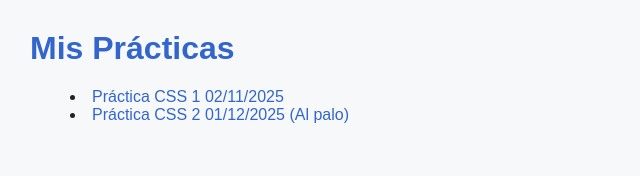
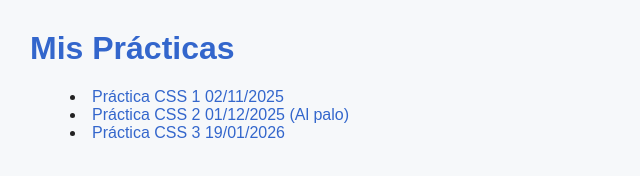
Before and after one commit to Kanekars/kanekars.github.io, a plain HTML site: page index.html in a window 1280 px wide. Shown: the whole page, without its empty margins (0-640 px from the left). Drawn offline with Linux system fonts and the light colour scheme.

Commit message:
Update index.html

```diff
--- a/index.html
+++ b/index.html
@@ -10,6 +10,7 @@
   <ul>
     <li><a href="ejercicios/ejerciciocss1/css.html">Práctica CSS 1 02/11/2025</a></li>
     <li><a href="ejercicios/ejerciciocss2/css2.html">Práctica CSS 2 01/12/2025 (Al palo)</a></li>
+    <li><a href="ejercicios/Ej4/index.html">Práctica CSS 3 19/01/2026</a></li>
   </ul>
 </body>
 </html>
```
